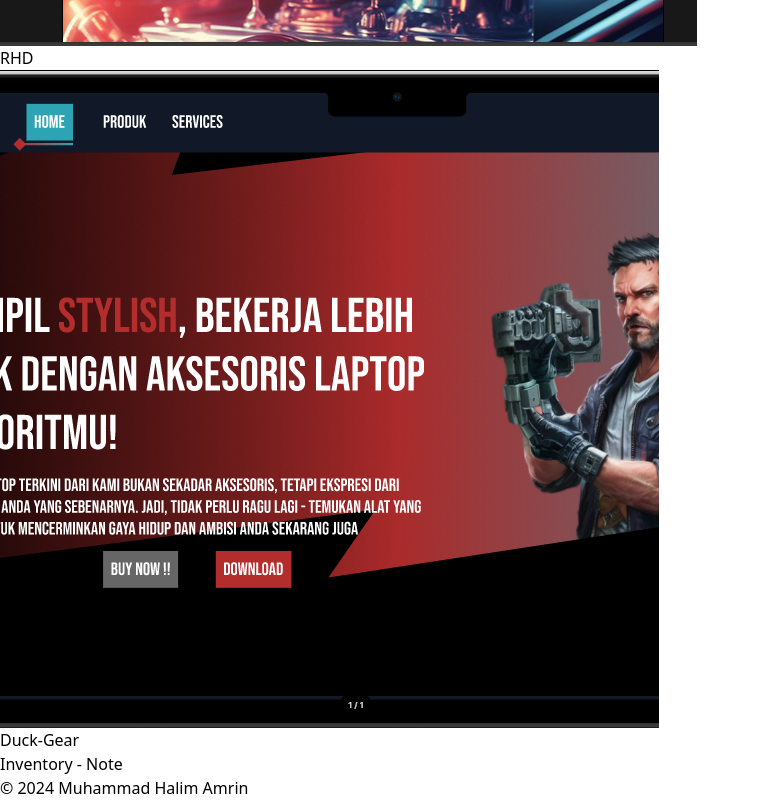
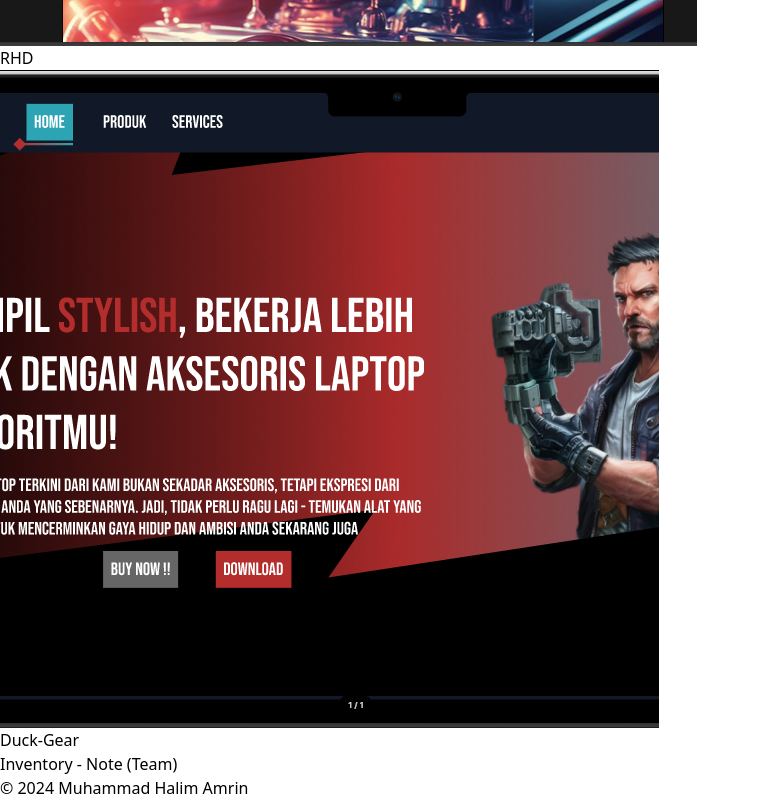
Before and after one commit to halimamrin312/portofolio, a React (Vite) app: page / in a window 1280 px wide. Shown: the part 3446-4246 px from the top of the page, without its empty margins (0-760 px from the left). Built offline with nearby package versions, Linux system fonts and the light colour scheme.

Commit message:
Fix Project

```diff
--- a/src/component/Project.jsx
+++ b/src/component/Project.jsx
@@ -16,7 +16,7 @@ function Project() {
                 <CustomLink src={img2} href="https://github.com/halimamrin312/portofolio">WEBSITE PORTOFOLIO</CustomLink>
                 <CustomLink src={img3} href="https://github.com/halimamrin312/RHD---Project">RHD</CustomLink>
                 <CustomLink src={img4} href="https://www.figma.com/proto/DYJmBTw9UhONRjLIFXLDkR/DuckGear?node-id=4-2&t=FghOWKRnyk4IFTCT-1">Duck-Gear</CustomLink>
-                <CustomLink  href="https://github.com/halimamrin312/inventory-note">Inventory - Note</CustomLink>
+                <CustomLink  href="https://github.com/halimamrin312/inventory-note">Inventory - Note (Team)</CustomLink>
 {/* ======= */}
                 {/* <CustomLink src="../../public/assets/image1.png" href="https://github.com/halimamrin312/manajementevent">MANAJEMEN EVENT</CustomLink>
                 <CustomLink src="../../public/assets/image2.png" href="https://github.com/halimamrin312/portofolio">WEBSITE PORTOFOLIO</CustomLink>
```
